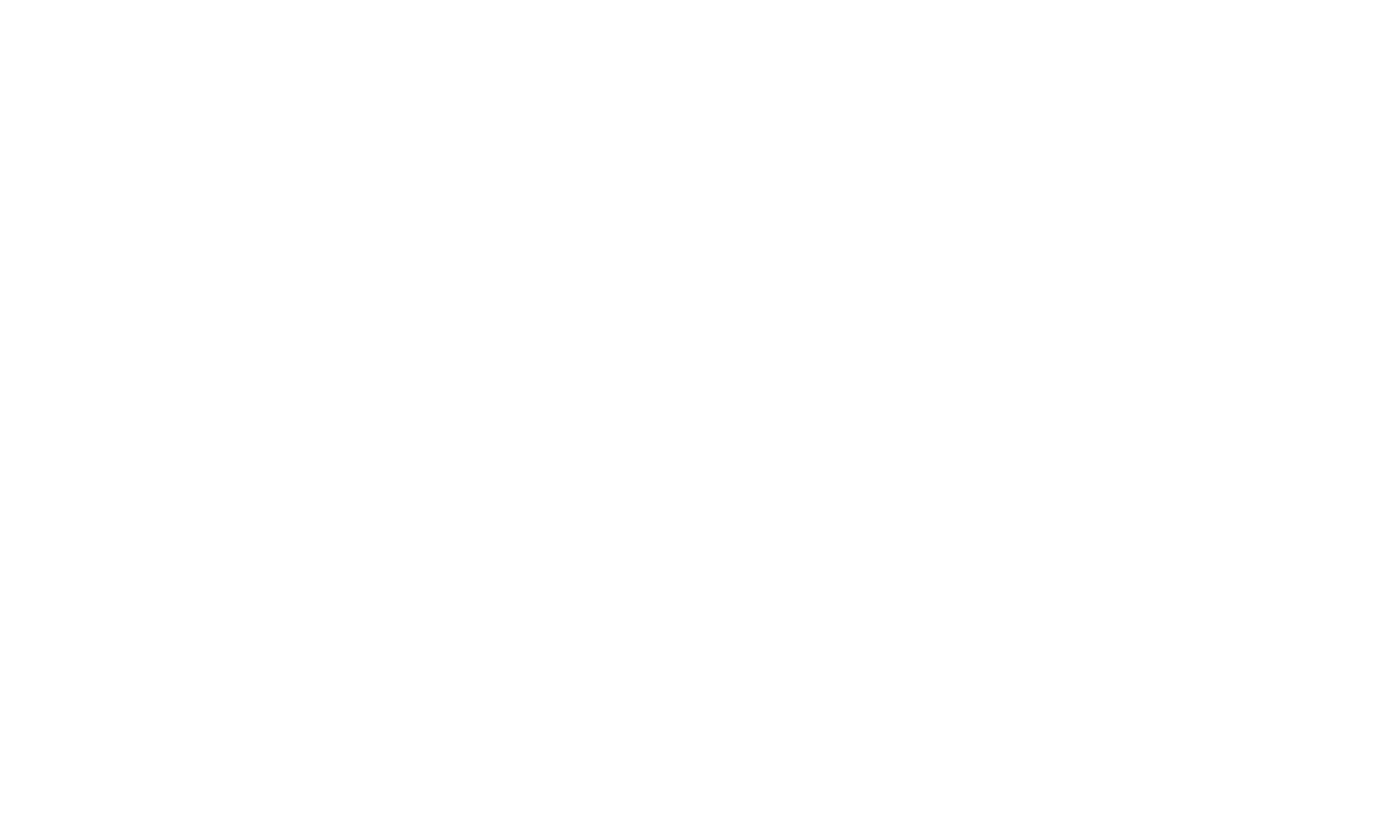
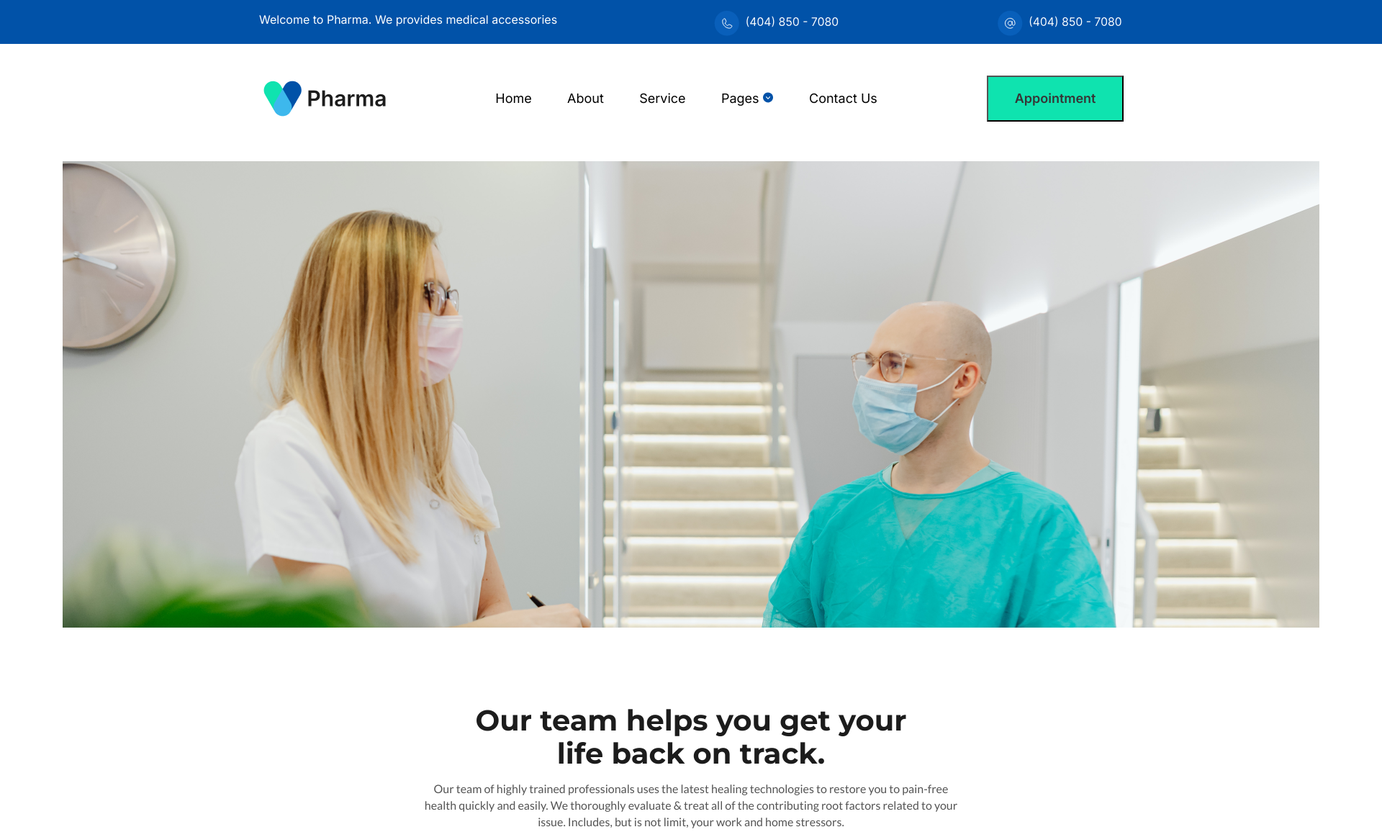
Before and after one commit to IlyosShaydullayev/About_Exam, a plain HTML site: page index.html in a window 1280 px wide. Shown: the whole page at 72% size, 1920 px wide, since content can reach past the window. Before the commit the page ends 800 px from the top, so only its background shows below. Drawn offline with Linux system fonts and the light colour scheme.

Commit message:
Minor Finished the task

```diff
--- a/index.html
+++ b/index.html
@@ -4,12 +4,39 @@
     <meta charset="UTF-8">
     <meta http-equiv="X-UA-Compatible" content="IE=edge">
     <meta name="viewport" content="width=device-width, initial-scale=1.0">
+    <style>
+        @import url('https://fonts.googleapis.com/css2?family=Inter:wght@300;400;500;600;700;800;900&family=Lato:ital,wght@0,300;0,400;0,700;0,900;1,300;1,400;1,700;1,900&family=Montserrat:ital,wght@0,300;0,400;0,500;0,600;0,700;0,800;0,900;1,300;1,400;1,500;1,600;1,700;1,800;1,900&display=swap');
+      </style>
     <link rel="stylesheet" href="./style.css">
     <title>Document</title>
 </head>
 <body>
     <header class="header">
-
+        <div class="navbar">
+            <div class="top-section">
+                <p>Welcome to Pharma. We provides medical accessories</p>
+                <img src="./call-head.svg" alt="call">
+                <img src="./call1.svg" alt="call1">
+            </div>
+            <div class="nav-item">
+                <img src="./Logo.png" alt="">
+                <ul>
+                    <li>Home</li>
+                    <li>About</li>
+                    <li>Service</li>
+                    <li>Pages <img src="./Frame 3.svg" alt=""></li>
+                    <li>Contact Us</li>
+                </ul>
+                <button type="submit"><a href="#">Appointment</a></button>
+            </div>
+        </div>
+        <div class="banner">
+            <div class="bg"><img src="./banner-bg.png" alt=""></div>
+            <div class="banner-text">
+                <h1>Our team helps you get your life back on track.</h1>
+                <h2>Our team of highly trained professionals uses the latest healing technologies to restore you to pain-free health quickly and easily. We thoroughly evaluate & treat all of the contributing root factors related to your issue. Includes, but is not limit, your work and home stressors.</h2>
+            </div>
+        </div>
     </header>
 
 
--- a/style.css
+++ b/style.css
@@ -0,0 +1,148 @@
+*{
+    margin: 0;
+    padding: 0;
+    box-sizing: border-box;
+}
+body
+{
+    width: 1920px;
+}
+header .navbar
+{
+    width: 100%;
+    height: 4.4%;
+    box-sizing: border-box;
+}
+header .top-section
+{
+    top: 0px;
+    margin: 0;
+    width: 100%;
+    background-color: rgba(1, 82, 168, 1);
+    padding: 15px 360px;
+    height: 61px;
+    display: flex;
+    justify-content: space-between;
+    box-sizing: border-box;
+}
+header .top-section img
+{
+    width: 175.487px;
+    height: 34.624px;
+    flex-shrink: 0;
+}
+header .top-section p
+{
+    color: #FFF;
+    font-family: Inter;
+    font-size: 16px;
+    font-style: normal;
+    font-weight: 400;
+    line-height: 160%;
+    margin-top: 0px;
+}
+header .nav-item button
+{
+    display: flex;
+    padding: 16px 37px;
+    align-items: flex-start;
+    gap: 10px;
+    background: #0FE3AF;
+
+}
+header .nav-item button a
+{
+    color: #363636;
+    text-align: right;
+    font-family: Inter;
+    font-size: 18px;
+    font-style: normal;
+    font-weight: 600;
+    line-height: 160%;
+    text-decoration: none;
+}
+header .nav-item ul li
+{
+    list-style: none;
+    font-family: Inter;
+    font-size: 18px;
+    font-style: normal;
+    font-weight: 400;
+    line-height: 160%;
+}
+header .nav-item ul
+{
+    display: flex;
+    justify-content: space-around;
+    width: 580px;
+
+}
+header .nav-item > img
+{
+    width: 175px;
+    height: 58px;
+}
+header .nav-item
+{
+    display: inline-flex;
+    align-items: center;
+    width: 1200px;
+    height:74px;
+    margin-top: 39px;
+    margin-left: 361.5px;
+    justify-content: space-between;
+}
+header .banner
+{
+    display: flex;
+    width: 1744.757px;
+    flex-direction: column;
+    align-items: center;
+    gap: 102px;
+    margin-top: 50px;
+    margin-left: 87.6px;
+}
+header .banner bg
+{
+    width: 1744.757px;
+    height: 646.146px;
+    flex-shrink: 0;
+    background-image: url(./banner-bg.png);
+    background-size: cover;
+}
+header .banner bg img
+{
+    display: none;
+}
+header .banner .banner-text
+{
+    display: flex;
+    width: 740.937px;
+    flex-direction: column;
+    align-items: center;
+    gap: 22px;
+}
+header .banner .banner-text h1
+{
+    width: 624.281px;
+    height: 85.356px;
+    color: #1C1C1C;
+    text-align: center;
+    font-family: Montserrat;
+    font-size: 40px;
+    font-style: normal;
+    font-weight: 700;
+    line-height: 114.5%; /* 45.8px */
+}
+header .banner .banner-text h2
+{
+    width: 740.937px;
+    height: 70.303px;
+    color: #545454;
+    text-align: center;
+    font-family: Lato;
+    font-size: 16px;
+    font-style: normal;
+    font-weight: 400;
+    line-height: 142%; /* 22.72px */
+}
```
Also changed, not shown: Frame 3.svg (added), Logo.png (added), banner-bg.png (added), call-head.svg (added), call1.svg (added).
